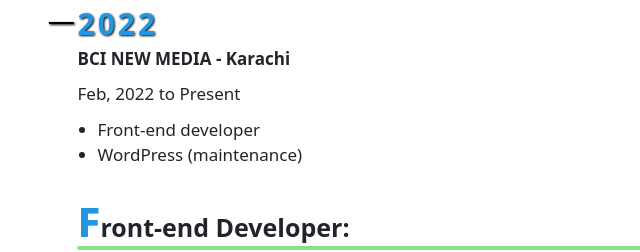
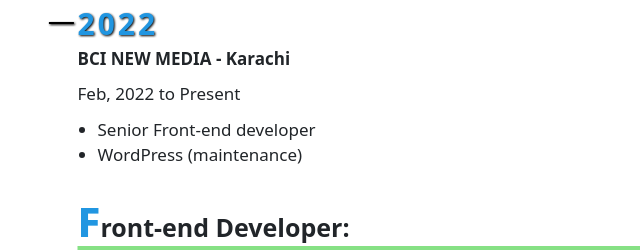
Before and after one commit to musab123bs/my-resume, a plain HTML site: page index.html in a window 1280 px wide. Shown: the part 982-1234 px from the top of the page, 0-640 px from the left. Drawn offline with nearby package versions, Linux system fonts and the light colour scheme.

Commit message:
Update index.html

```diff
--- a/index.html
+++ b/index.html
@@ -158,7 +158,7 @@
                         <p class="company">BCI NEW MEDIA - Karachi </p>
                         <p class="duration">Feb, 2022 to Present</p>
                         <ul class="work-designation">
-                            <li>Front-end developer</li>
+                            <li>Senior Front-end developer</li>
                             <li>WordPress (maintenance)</li>
                         </ul>
                     </div>
```
